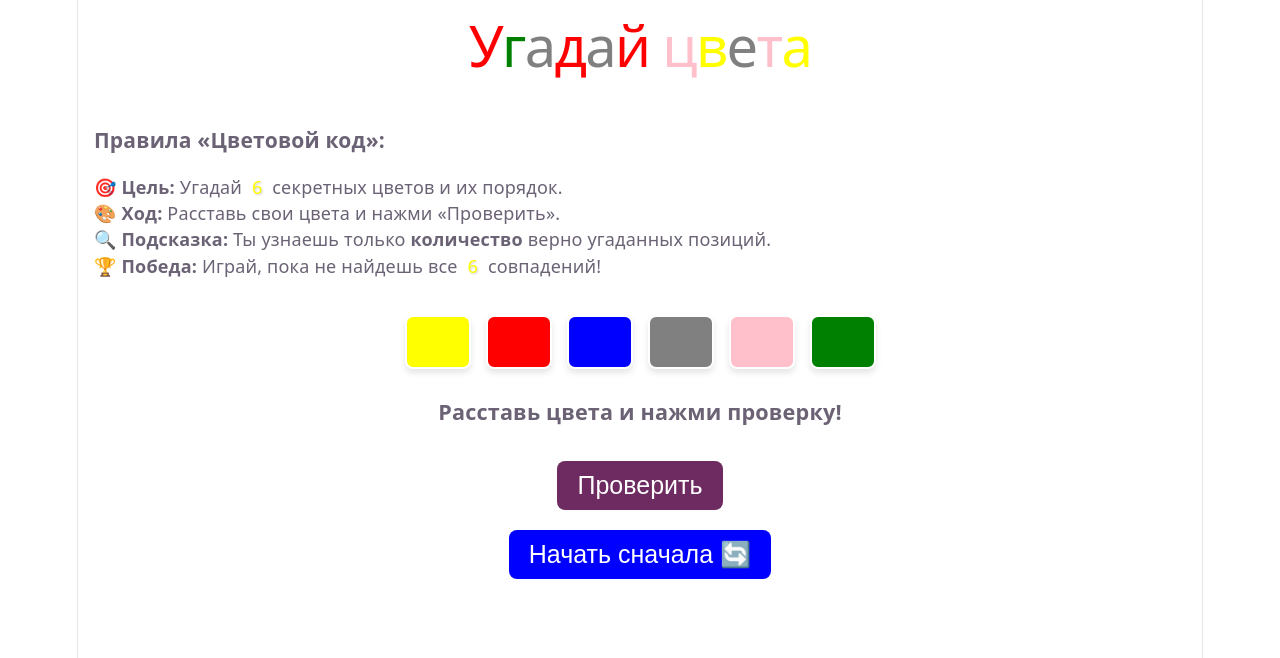
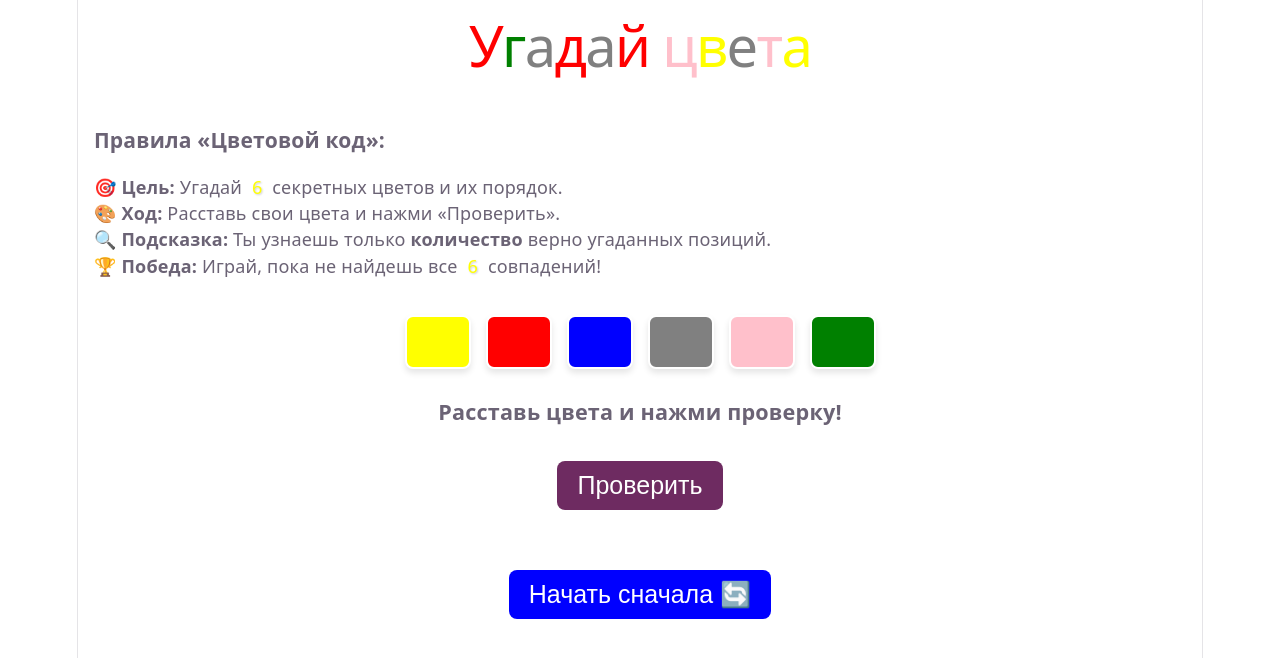
Before and after one commit to vyrubaev/game5color, a React (Vite) app: page / in a window 1280 px wide. Shown: the top 658 px of the page. Built offline with nearby package versions, Linux system fonts and the light colour scheme.

Commit message:
fix margin button

```diff
--- a/src/App.css
+++ b/src/App.css
@@ -69,6 +69,16 @@ button:active {
   transform: scale(0.95);
   background-color: #8e3a7d; /* Добавил легкое изменение цвета при клике */
 }
+.restart-btn {
+  align-self: center; /* Если родитель flex */
+  margin-top: 60px !important;
+  transition: all 0.3s ease;
+}
+
+.restart-btn:hover {
+  opacity: 1;
+  transform: scale(1.05);
+}
 
 .shake-animation {
   animation: shake 0.4s ease-in-out;
--- a/src/App.jsx
+++ b/src/App.jsx
@@ -10,6 +10,18 @@ function App() {
   const [userGuess, setUserGuess] = useState([]);
   const [draggedIndex, setDraggedIndex] = useState(null);
   const [isShaking, setIsShaking] = useState(false);
+
+  const playClick = () => {
+  const audio = new Audio('https://www.soundjay.com/buttons/sounds/button-16.mp3');
+  audio.volume = 0.6;
+  audio.play();
+};
+
+const playWin = () => {
+  const audio = new Audio('https://www.soundjay.com/misc/sounds/bell-ringing-05.mp3');
+  audio.volume = 0.3;
+  audio.play();
+};
 
   //функция для получения N случайных цветов из набора
 const getRandomTitleColors = () => {
@@ -49,9 +61,11 @@ const [titleColors, setTitleColors] = useState(getRandomTitleColors);
       }
     }
     if (matches === n) {
+      playWin(); // Проигрываем звук победы
       setMessage("Поздравляю! Код взломан! 🎉");
       setIsWinner(true);
     } else {
+      playClick(); // Проигрываем звук при каждом неправильном ответе
       setMessage(`Угадано позиций: ${matches} из ${n}`);
     }
   }
@@ -132,7 +146,7 @@ const handleDrop = (targetIndex) => {
       >Проверить
     </button>
     <button
-        сlassName="restart-btn"
+        className="restart-btn"
         onClick={restartGame}
         style={{ backgroundColor: colorsArray[0],
           color: (colorsArray[0] === 'yellow' || colorsArray[0] === 'pink') ? '#000' : '#fff'
```
